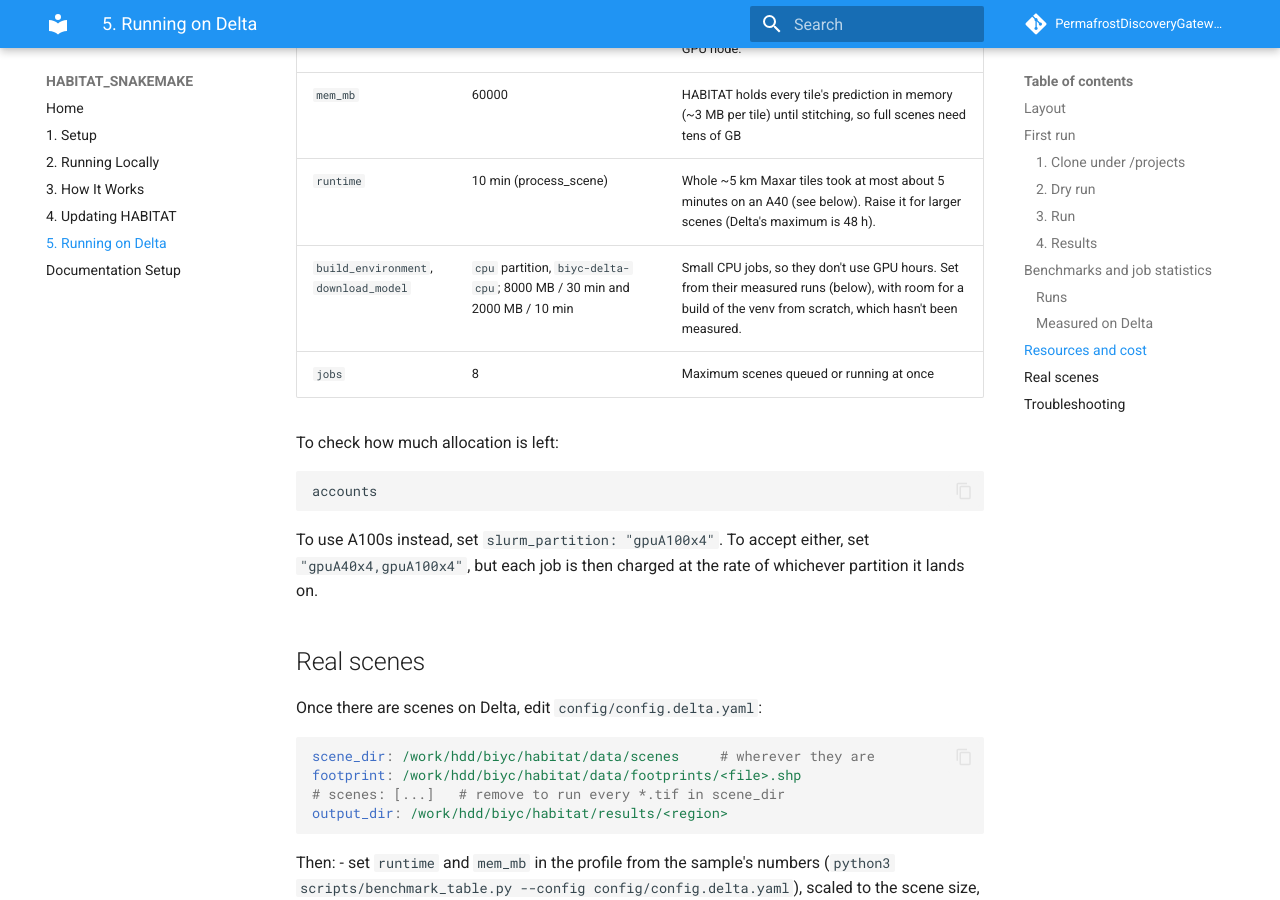
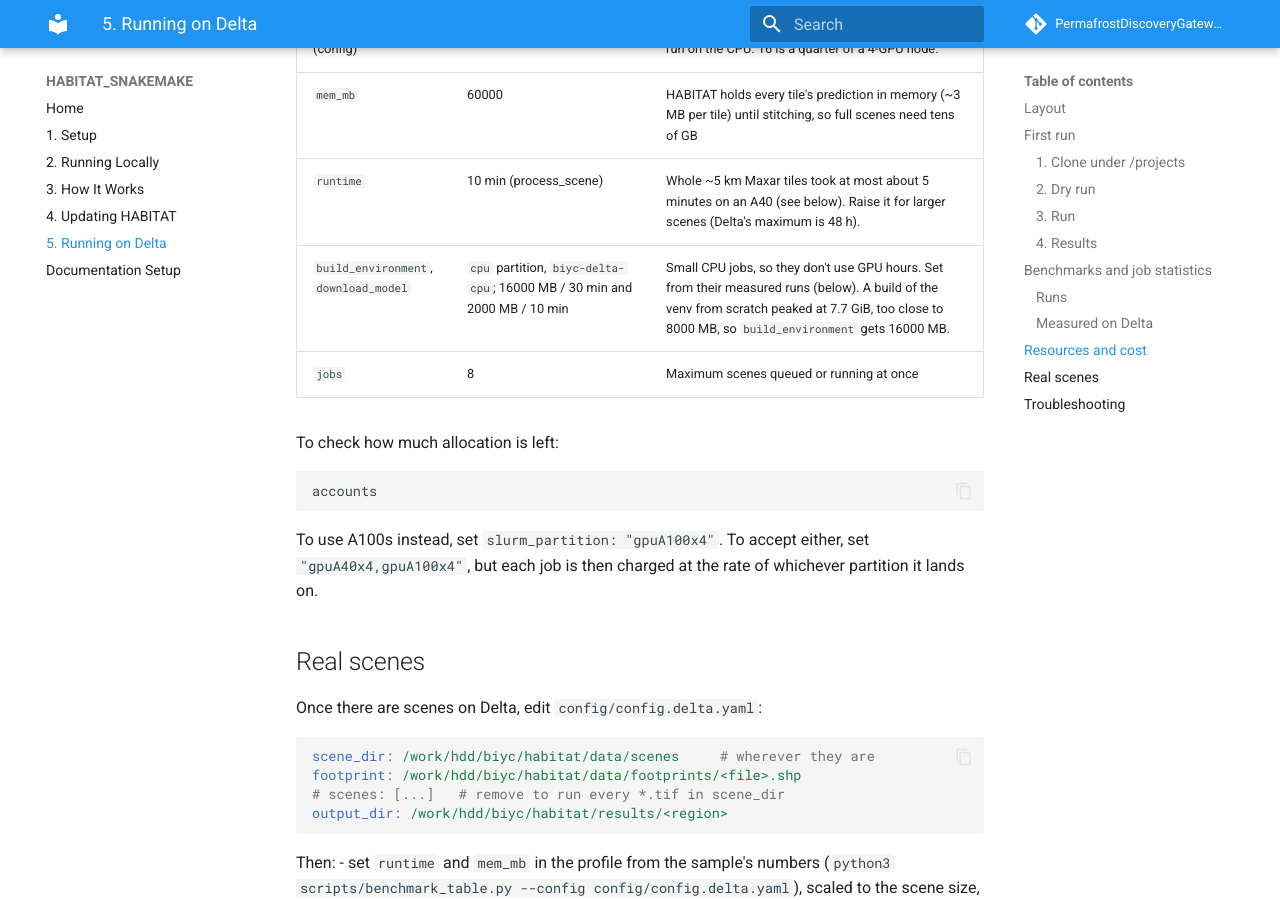
Before and after one commit to PermafrostDiscoveryGateway/HABITAT_SNAKEMAKE, an MkDocs documentation site: the page built from docs/05-running-on-delta.md, in a window 1280 px wide and 900 px high, scrolled down 6320 px. Built offline with MkDocs 1.6.1 and Material for MkDocs 9.7.7, drawn with Linux system fonts in a browser that asks for light colours; comment, search, counter and statistics services are not loaded.

Commit message:
Update docs/05-running-on-delta.md
Co-authored-by: Drshika A. <67125579+drshika@users.noreply.github.com>

```diff
--- a/docs/05-running-on-delta.md
+++ b/docs/05-running-on-delta.md
@@ -150,7 +150,7 @@ Set in `profiles/delta/config.yaml`:
 | `threads_per_scene` (config) | 16 | Slurm `--cpus-per-task`. Tiling and post-processing run on the CPU. 16 is a quarter of a 4-GPU node. |
 | `mem_mb` | 60000 | HABITAT holds every tile's prediction in memory (~3 MB per tile) until stitching, so full scenes need tens of GB |
 | `runtime` | 10 min (process_scene) | Whole ~5 km Maxar tiles took at most about 5 minutes on an A40 (see below). Raise it for larger scenes (Delta's maximum is 48 h). |
-| `build_environment`, `download_model` | `cpu` partition, `biyc-delta-cpu`; 8000 MB / 30 min and 2000 MB / 10 min | Small CPU jobs, so they don't use GPU hours. Set from their measured runs (below), with room for a build of the venv from scratch, which hasn't been measured. |
+| `build_environment`, `download_model` | `cpu` partition, `biyc-delta-cpu`; 16000 MB / 30 min and 2000 MB / 10 min | Small CPU jobs, so they don't use GPU hours. Set from their measured runs (below). A build of the venv from scratch peaked at 7.7 GiB, too close to 8000 MB, so `build_environment` gets 16000 MB. |
 | `jobs` | 8 | Maximum scenes queued or running at once |
 
 To check how much allocation is left:
```
